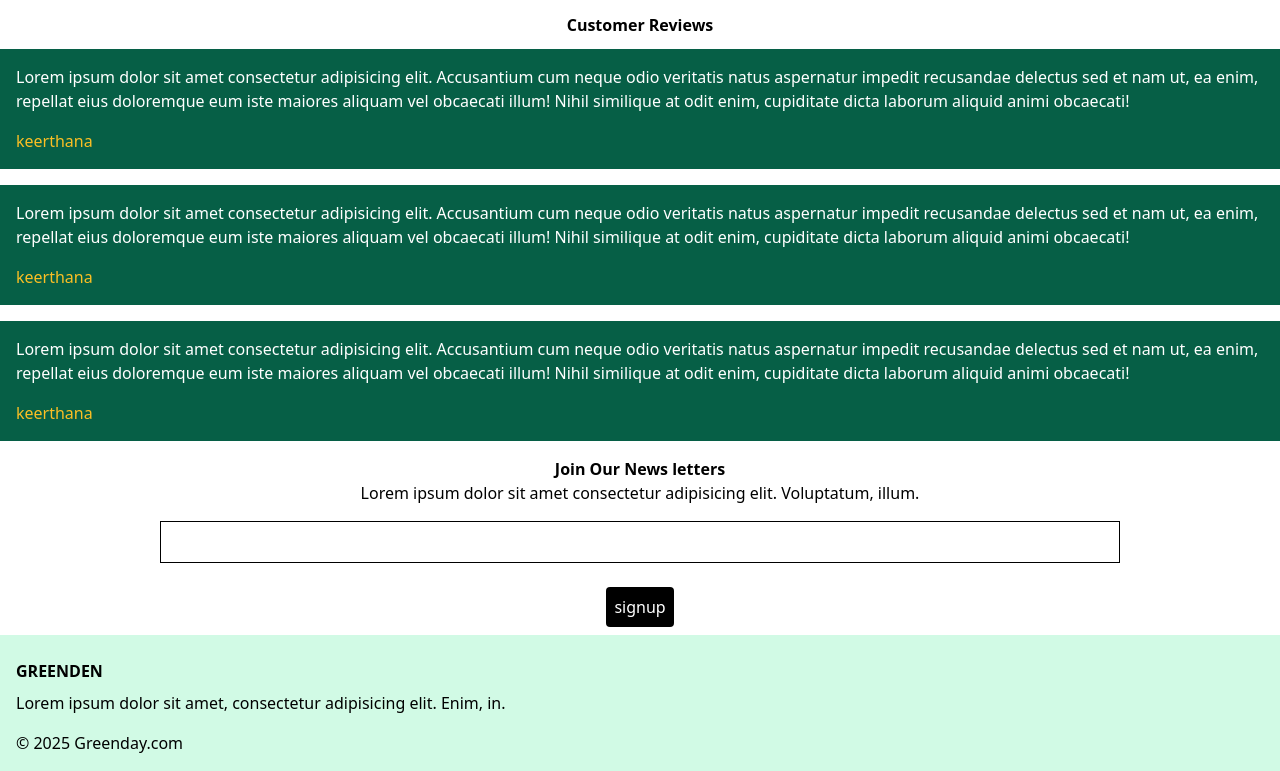
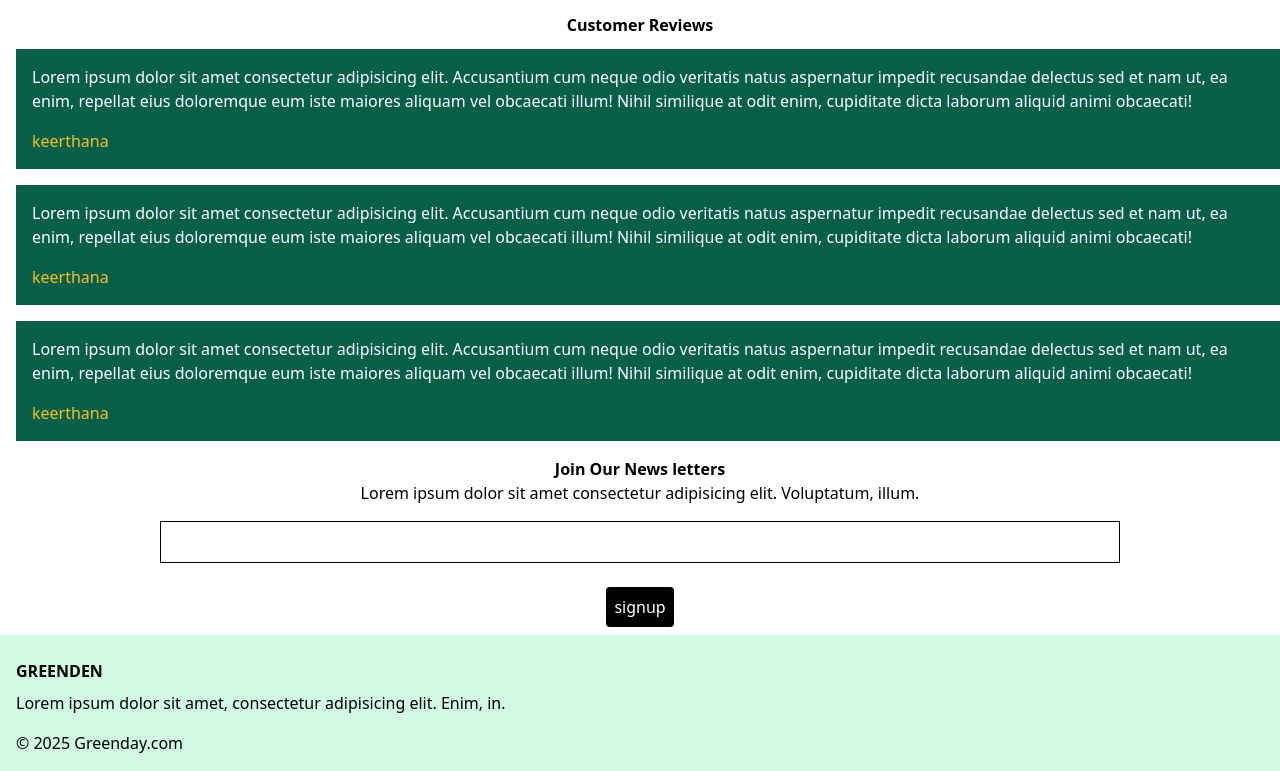
Before and after one commit to Kaleesatheesh27/Greenden, a plain HTML site: page index.html in a window 1280 px wide. Shown: the part 1063-1834 px from the top of the page. Drawn offline with nearby package versions, Linux system fonts and the light colour scheme.

Commit message:
added some changes to this file

```diff
--- a/index.html
+++ b/index.html
@@ -114,10 +114,10 @@
     </section>
     <section>
         <h2 class="text-3x1 font-bold text-center">Customer Reviews</h2>
-        <div class="flex flex-col justify-center gap-4 mt-3">
+        <div class="flex flex-col justify-center gap-4 mt-3 ml-4">
             <div class="bg-green-800 text-white container">
                 <p class="m-4">Lorem ipsum dolor sit amet consectetur adipisicing elit. Accusantium cum neque odio
-                    veritatis natus aspernatur impedit recusandae delectus sed et nam ut, ea enim, repellat eius
+                     veritatis natus aspernatur impedit recusandae delectus sed et nam ut, ea enim, repellat eius
                     doloremque eum iste maiores aliquam vel obcaecati illum! Nihil similique at odit enim,
                     cupiditate dicta laborum aliquid animi obcaecati!</p>
                 <p class="text-yellow-400 m-4">keerthana</p>
```
